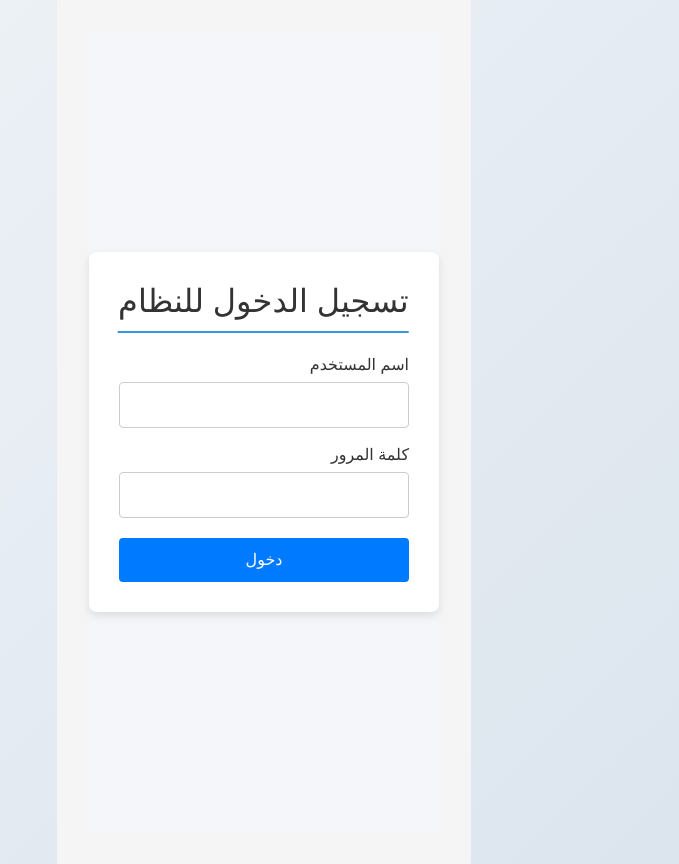
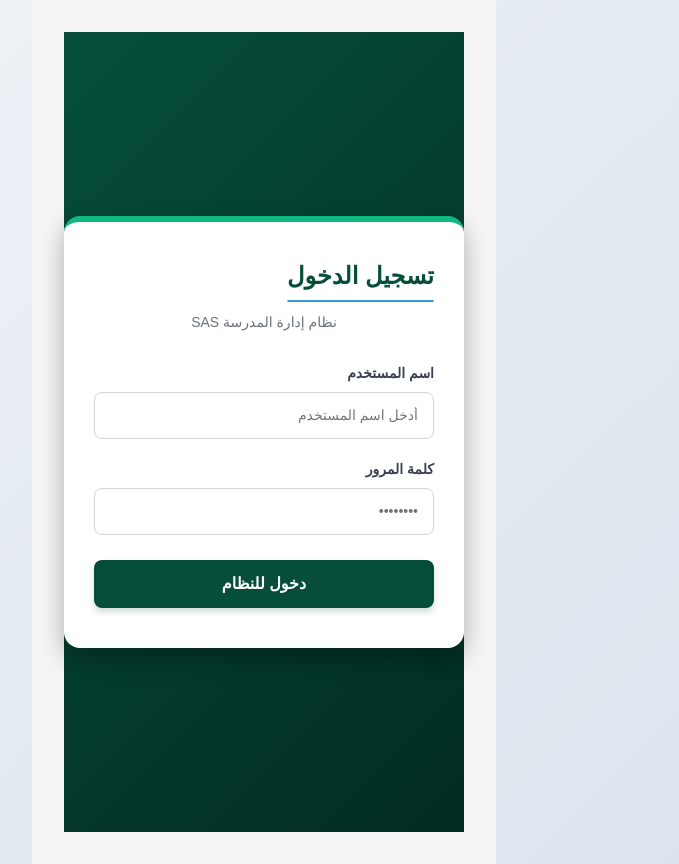
Before and after one commit to ne3marasam-oss/SYSTEM-FRONTEND, a React (Create React App) app: page /login in a window 1280 px wide. Shown: the whole page, without its empty margins (376-1055 px from the left). Built offline with nearby package versions, Linux system fonts and the light colour scheme.

Commit message:
Fix Dockerfile for deployment

```diff
--- a/src/components/LoginForm.js
+++ b/src/components/LoginForm.js
@@ -12,14 +12,13 @@ export default function Login({ onLogin }) {
     setError('');
 
     try {
-      const response = await fetch(' https://system-backend-rwsk.onrender.com/api/auth/login', {
+      const response = await fetch('https://system-backend-rwsk.onrender.com/api/auth/login', {
         method: 'POST',
         headers: { 'Content-Type': 'application/json' },
         body: JSON.stringify({ username, password })
       });
 
       if (response.ok) {
-        // تحديث حالة تسجيل الدخول في App.js و localStorage بالاسم الصحيح isLoggedIn
         localStorage.setItem('isLoggedIn', 'true');
         if (onLogin) {
           onLogin();
@@ -35,36 +34,108 @@ export default function Login({ onLogin }) {
   };
 
   return (
-    <div style={{ display: 'flex', justifyContent: 'center', alignItems: 'center', height: '100vh', background: '#f4f6f9' }}>
-      <form onSubmit={handleLogin} style={{ background: '#fff', padding: '30px', borderRadius: '8px', boxShadow: '0 4px 10px rgba(0,0,0,0.1)', width: '350px' }}>
-        <h2 style={{ textAlign: 'center', marginBottom: '20px', color: '#333' }}>تسجيل الدخول للنظام</h2>
+    <div style={{
+      display: 'flex',
+      justifyContent: 'center',
+      alignItems: 'center',
+      height: '100vh',
+      background: 'linear-gradient(135deg, #064e3b 0%, #022c22 100%)', // خلفية متدرجة بالأخضر الداكن
+      fontFamily: 'Cairo, sans-serif',
+      direction: 'rtl'
+    }}>
+      <form onSubmit={handleLogin} style={{
+        background: '#ffffff',
+        padding: '40px 30px',
+        borderRadius: '16px',
+        boxShadow: '0 10px 25px rgba(0, 0, 0, 0.3)',
+        width: '400px',
+        borderTop: '6px solid #10b981' // لمسة جمالية علوية بالأخضر الفاتح المتميز
+      }}>
+        <div style={{ textAlign: 'center', marginBottom: '30px' }}>
+          <h2 style={{ color: '#064e3b', fontWeight: 'bold', margin: '0 0 10px 0', fontSize: '24px' }}>تسجيل الدخول</h2>
+          <p style={{ color: '#6b7280', fontSize: '14px', margin: 0 }}>نظام إدارة المدرسة SAS</p>
+        </div>
 
-        {error && <div style={{ background: '#ffebee', color: '#c62828', padding: '10px', borderRadius: '4px', marginBottom: '15px', textAlign: 'center' }}>{error}</div>}
+        {error && (
+          <div style={{
+            background: '#fee2e2',
+            color: '#991b1b',
+            padding: '12px',
+            borderRadius: '8px',
+            marginBottom: '20px',
+            textAlign: 'center',
+            fontSize: '14px',
+            border: '1px solid #fecaca'
+          }}>
+            {error}
+          </div>
+        )}
 
-        <div style={{ marginBottom: '15px' }}>
-          <label style={{ display: 'block', marginBottom: '5px' }}>اسم المستخدم</label>
+        <div style={{ marginBottom: '20px' }}>
+          <label style={{ display: 'block', marginBottom: '8px', color: '#374151', fontWeight: '600', fontSize: '14px' }}>اسم المستخدم</label>
           <input
             type="text"
             value={username}
             onChange={(e) => setUsername(e.target.value)}
             required
-            style={{ width: '100%', padding: '10px', borderRadius: '4px', border: '1px solid #ccc' }}
+            placeholder="أدخل اسم المستخدم"
+            style={{
+              width: '100%',
+              padding: '12px 15px',
+              borderRadius: '8px',
+              border: '1px solid #d1d5db',
+              outline: 'none',
+              fontSize: '14px',
+              transition: 'all 0.3s ease',
+              boxSizing: 'border-box'
+            }}
+            onFocus={(e) => e.target.style.borderColor = '#059669'}
+            onBlur={(e) => e.target.style.borderColor = '#d1d5db'}
           />
         </div>
 
-        <div style={{ marginBottom: '20px' }}>
-          <label style={{ display: 'block', marginBottom: '5px' }}>كلمة المرور</label>
+        <div style={{ marginBottom: '25px' }}>
+          <label style={{ display: 'block', marginBottom: '8px', color: '#374151', fontWeight: '600', fontSize: '14px' }}>كلمة المرور</label>
           <input
             type="password"
             value={password}
             onChange={(e) => setPassword(e.target.value)}
             required
-            style={{ width: '100%', padding: '10px', borderRadius: '4px', border: '1px solid #ccc' }}
+            placeholder="••••••••"
+            style={{
+              width: '100%',
+              padding: '12px 15px',
+              borderRadius: '8px',
+              border: '1px solid #d1d5db',
+              outline: 'none',
+              fontSize: '14px',
+              transition: 'all 0.3s ease',
+              boxSizing: 'border-box'
+            }}
+            onFocus={(e) => e.target.style.borderColor = '#059669'}
+            onBlur={(e) => e.target.style.borderColor = '#d1d5db'}
           />
         </div>
 
-        <button type="submit" style={{ width: '100%', padding: '10px', background: '#007bff', color: '#fff', border: 'none', borderRadius: '4px', cursor: 'pointer', fontSize: '16px' }}>
-          دخول
+        <button
+          type="submit"
+          style={{
+            width: '100%',
+            padding: '12px',
+            background: '#064e3b', // لون أخضر داكن فخم للأزرار
+            color: '#fff',
+            border: 'none',
+            borderRadius: '8px',
+            cursor: 'pointer',
+            fontSize: '16px',
+            fontWeight: 'bold',
+            transition: 'background 0.3s ease',
+            boxShadow: '0 4px 6px rgba(6, 78, 59, 0.2)'
+          }}
+          onMouseOver={(e) => e.target.style.background = '#047857'}
+          onMouseOut={(e) => e.target.style.background = '#064e3b'}
+        >
+          دخول للنظام
         </button>
       </form>
     </div>
--- a/src/components/PaymentModalForm.js
+++ b/src/components/PaymentModalForm.js
@@ -130,9 +130,7 @@ const PaymentModalForm = ({ studentFee, onClose, onSuccess }) => {
                     required
                 >
                     <MenuItem value="CASH">نقداً</MenuItem>
-                    <MenuItem value="BANK_TRANSFER">تحويل بنكي</MenuItem>
-                    <MenuItem value="CHEQUE">شيك</MenuItem>
-                    <MenuItem value="OTHER">أخرى</MenuItem>
+
                 </Select>
             </FormControl>
 
```
